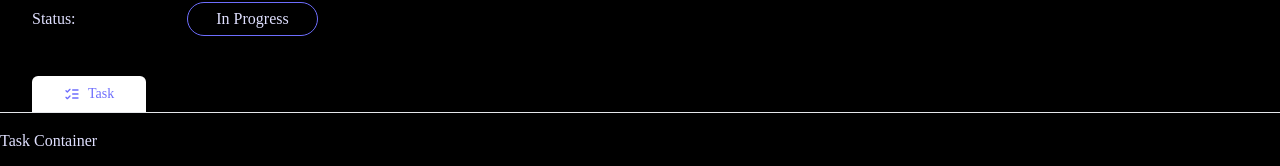
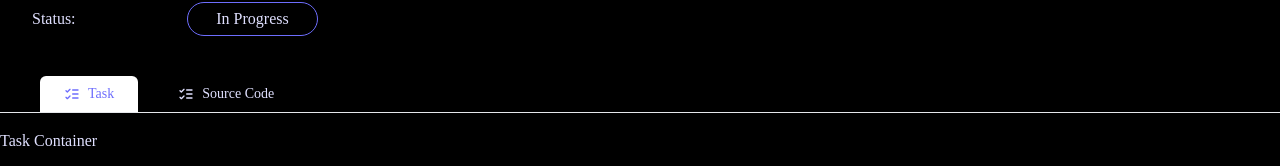
Before and after one commit to Aryan9901/TaskPulse, a React (Vite) app in the folder frontend/: page /project/1 in a window 1280 px wide. Shown: the part 387-553 px from the top of the page. Built offline with nearby package versions, Linux system fonts and the light colour scheme; a web font is replaced by a local one.

Commit message:
tab component minor changes

```diff
--- a/frontend/src/components/elements/TabComponent.jsx
+++ b/frontend/src/components/elements/TabComponent.jsx
@@ -10,9 +10,9 @@ export const TabComponent = ({ tabs }) => {
         {tabs.map((tab, index) => (
           <button
             key={index}
-            className={`px-6 py-2 border-none text-sm font-medium hover:text-blue-600 focus:outline-none ${
+            className={`px-6 py-2 mx-2 transition-all duration-300 border-none text-sm font-medium hover:border-b-2 focus:outline-none ${
               activeTab === index
-                ? "border-b-2 px-8 dark:text-primary text-background font-bold dark:bg-white bg-primary rounded-t-md"
+                ? "border-b-2 dark:text-primary text-background font-bold dark:bg-white bg-primary rounded-t-md"
                 : "border-transparent"
             }`}
             onClick={() => setActiveTab(index)}
--- a/frontend/src/pages/Project/ProjectDetails.jsx
+++ b/frontend/src/pages/Project/ProjectDetails.jsx
@@ -28,10 +28,15 @@ export default function ProjectDetails() {
       content: <TaskContainer />,
       icon: ListChecks, // You can import and use any icon component here
     },
+    {
+      label: "Source Code",
+      content: <div>source code</div>,
+      icon: ListChecks, // You can import and use any icon component here
+    },
   ];
 
   return (
-    <main className="projectDetails w-full dark:bg-black bg-[#fcfcfc] h-full">
+    <main className="projectDetails w-full dark:bg-black bg-[#fcfcfc] min-h-full">
       <section className="projectHeading px-8 py-6 w-full">
         <h2 className="text-3xl text-primary">Nexus</h2>
         <p className="text-base dark:text-gray-300 text-gray-600 my-3 max-w-xl w-full">
```
